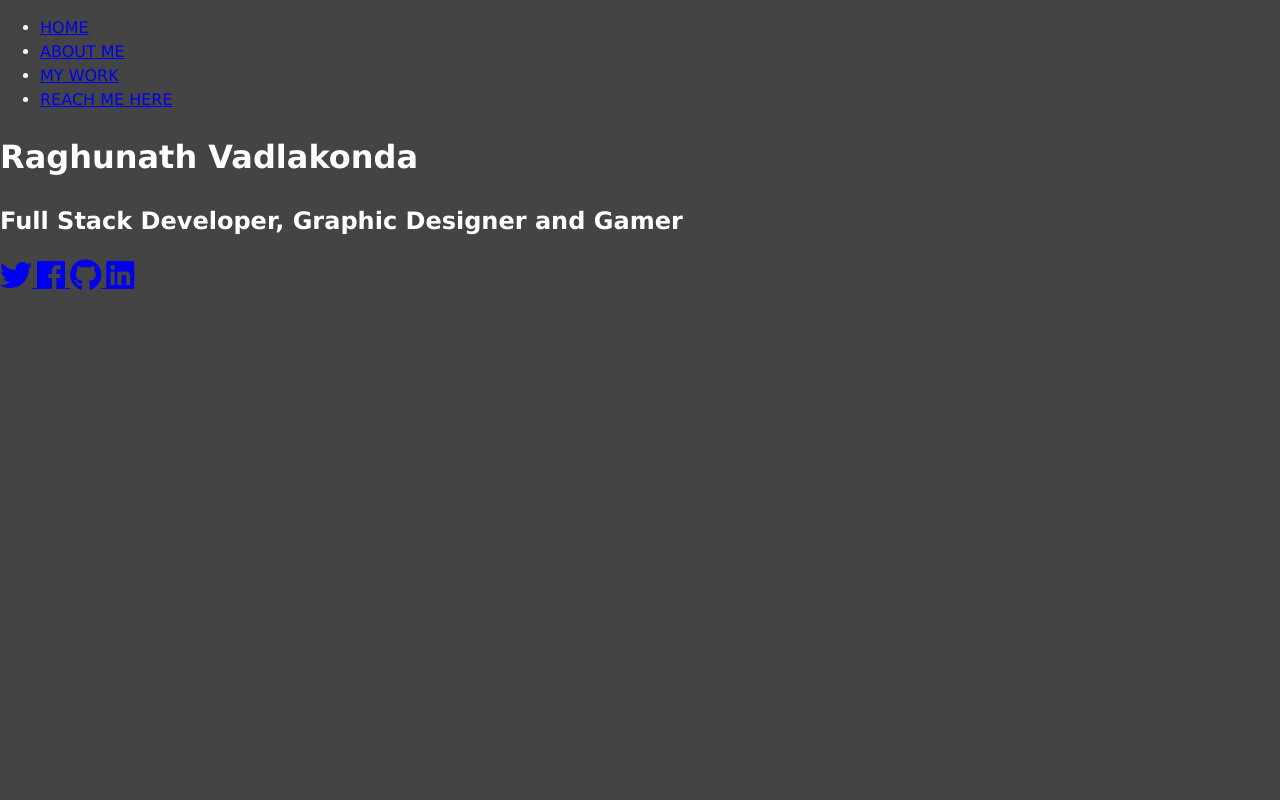
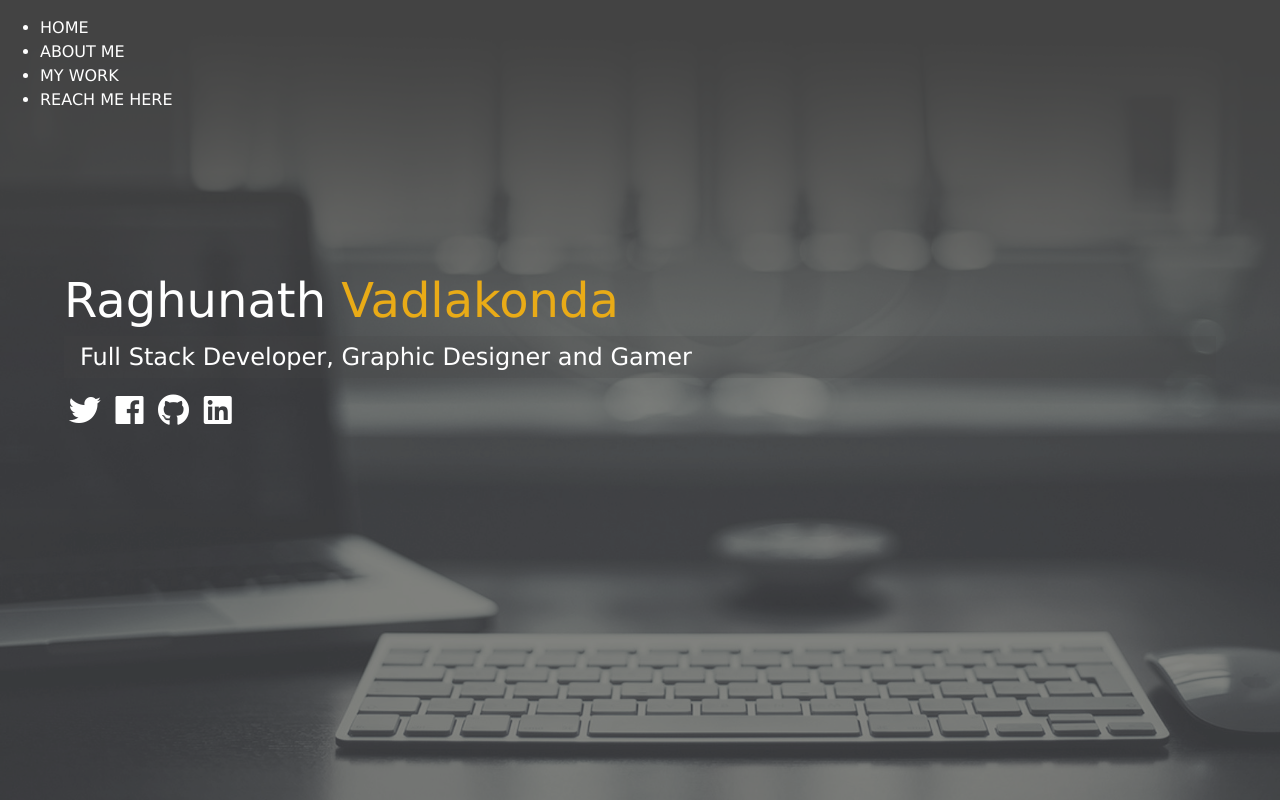
Before and after one commit to RaghunathVadlakonda/My-Portfolio, a website: page dist/index.html in a window 1280 px wide. Drawn offline with Linux system fonts and the light colour scheme.

Commit message:
updated home page & added config file

```diff
--- /dev/null
+++ b/scss/_config.scss
@@ -0,0 +1,31 @@
+$primary-color : #444;
+$secondary-color :#E9AB17;
+$show-home-image : true;
+$home-image : url(../img/background.jpg);
+$background-opacity : 0.6;
+
+@mixin easeOut {
+    transition: all 0.5sec ease-out;
+}
+
+@mixin background {
+    @if $show-home-image {
+        &#bg-img {
+             background: $home-image;
+             background-attachment: fixed;
+             background-size: cover;
+
+        &:after {
+            content: '';
+            position: absolute;
+            top: 0;
+            right: 0;
+            height: 100%;
+            width: 100%;
+            z-index: -1;
+            background: rgba($primary-color, $background-opacity);
+
+        }
+        }
+    }
+}
--- a/scss/main.scss
+++ b/scss/main.scss
@@ -1,9 +1,10 @@
-$primary-color : #444;
+@import 'config';
 * {
     box-sizing: border-box;
 }
 
 body {
+    @include background;
     background: $primary-color;
     color: #fff;
     height: 100%;
@@ -11,3 +12,59 @@ body {
     font-family: 'Lucida Sans', 'Lucida Sans Regular', 'Lucida Grande', 'Lucida Sans Unicode', Geneva, Verdana, sans-serif;
     line-height: 1.5;
 }
+
+h1,
+h2,
+h3 {
+    margin: 0%;
+    font-weight: 300;
+
+    &.lg-heading {
+        font-size: 3rem;
+    }
+    &.sm-heading {
+        margin-bottom: 1rem;
+        padding: 0.2rem 1rem;
+        background: rgba(lighten($primary-color, 2), 0.2);
+    }
+}
+
+a {
+    color: #fff;
+    text-decoration: none;
+}
+
+header {
+     position: fixed;
+     z-index: 2;
+     width: 100%;
+}
+
+.text-secondary {
+    color: $secondary-color;
+}
+
+main{
+    padding: 4rem;
+    height: 100%;
+
+    .icons {
+        margin-top: 1rem;
+
+        a {
+           padding: 0.3rem;
+
+           &:hover{
+               color: $secondary-color;
+               @include easeOut();
+           }
+        }
+    }
+    &#home {
+        overflow: hidden;
+        h1 {
+            margin-top: 25vh;
+        }
+
+    }
+}
```
Also changed, not shown: dist/css/main.css, dist/img/background.jpg (added), dist/img/potrait.jpg (added), dist/index.html, 3 other files.
